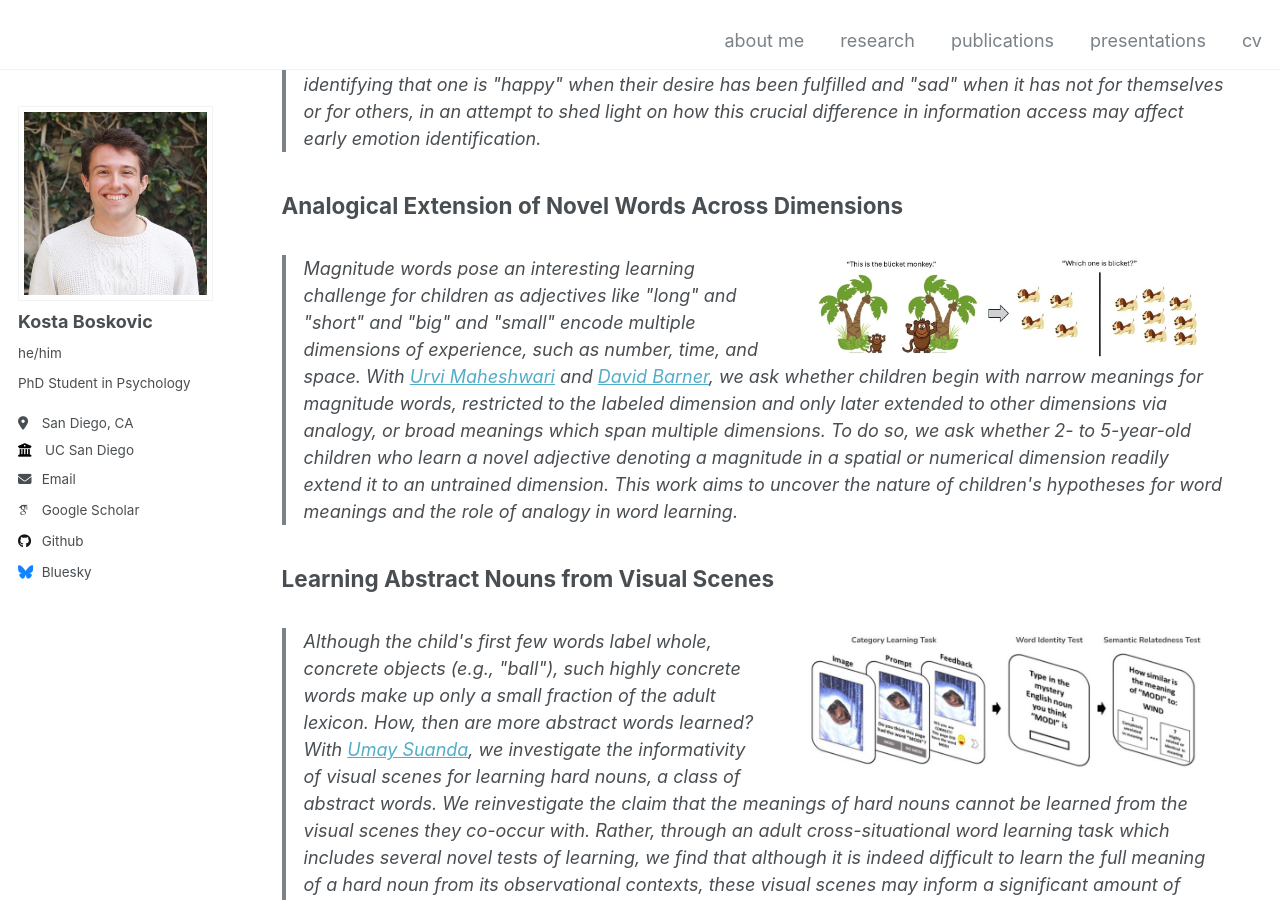
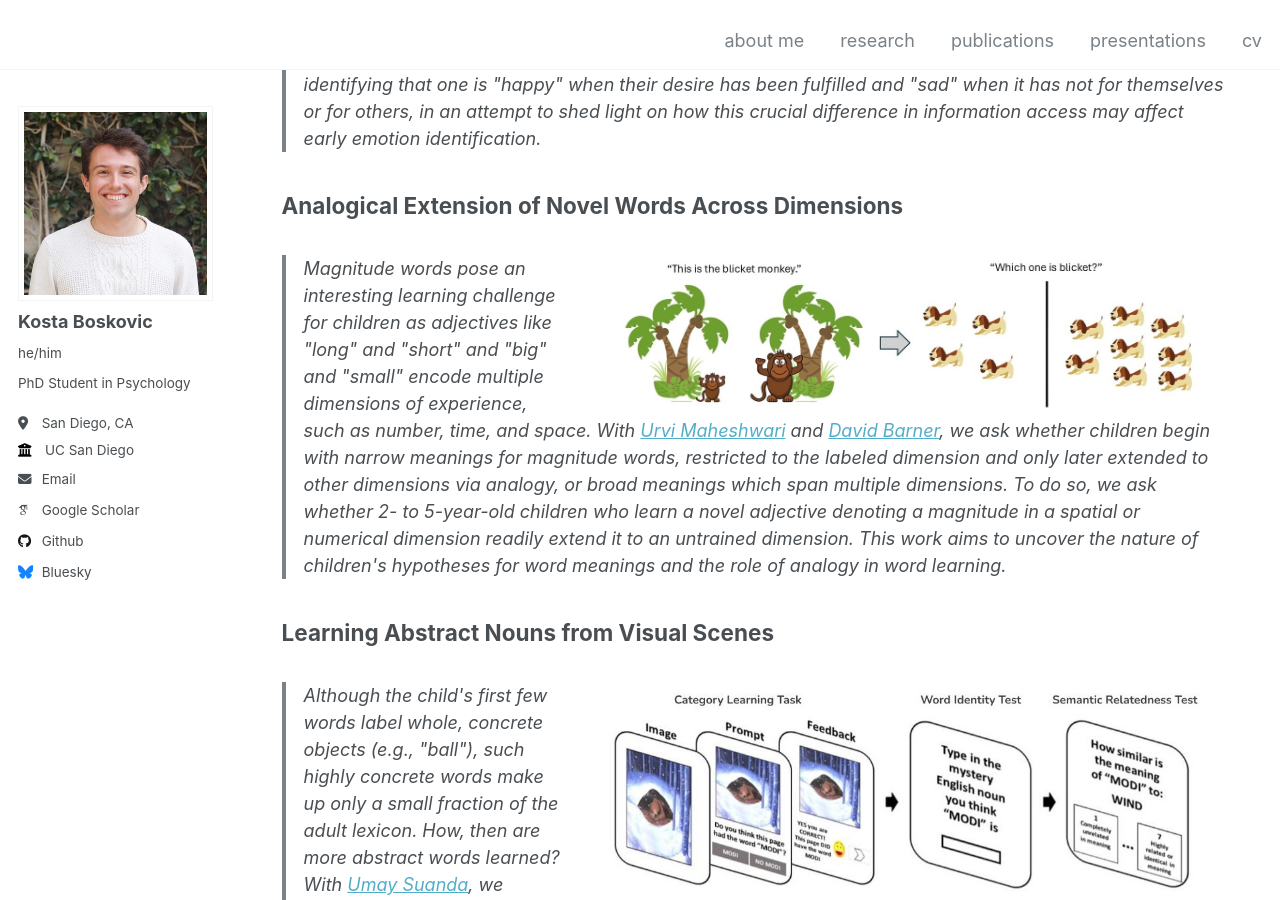
Before and after one commit to kostaboskovic/kostaboskovic.github.io, a Jekyll site: the page built from _pages/research.md, in a window 1280 px wide and 900 px high, scrolled down 1054 px. Built offline with Jekyll 4.4.1, drawn with Linux system fonts in a browser that asks for light colours; some web fonts are replaced.

```diff
--- a/_pages/research.md
+++ b/_pages/research.md
@@ -30,14 +30,14 @@ author_profile: true
 <h2 style="margin: 40px 0px 10px;">Analogical Extension of Novel Words Across Dimensions</h2>
 
 > <div style="margin-bottom: 30px;">
-   <img src="../images/Conceptualanalogyfigure.jpg" alt="age figure" style="float: right; margin: 0 20px 0 40px; width: 400px; height: auto;" />
+   <img src="../images/Conceptualanalogyfigure.jpg" alt="age figure" style="float: right; margin: 0 20px 0 40px; width: 600px; height: auto;" />
    Magnitude words pose an interesting learning challenge for children as adjectives like "long" and "short" and "big" and "small" encode multiple dimensions of experience, such as number, time, and space. With <a href="https://urvi-maheshwari.github.io/" target="_blank">Urvi Maheshwari</a> and <a href="https://psychology.ucsd.edu/people/profiles/dbarner.html" target="_blank">David Barner</a>, we ask whether children begin with narrow meanings for magnitude words, restricted to the labeled dimension and only later extended to other dimensions via analogy, or broad meanings which span multiple dimensions. To do so, we ask whether 2- to 5-year-old children who learn a novel adjective denoting a magnitude in a spatial or numerical dimension readily extend it to an untrained dimension. This work aims to uncover the nature of children's hypotheses for word meanings and the role of analogy in word learning.
 
 
 <h2 style="margin: 40px 0px 10px;">Learning Abstract Nouns from Visual Scenes</h2>
 
 > <div style="margin-bottom: 30px;">
-   <img src="../images/hardnounsdesign.jpg" alt="age figure" style="float: right; margin: 0 20px 0 40px; width: 400px; height: auto;" />
+   <img src="../images/hardnounsdesign.jpg" alt="age figure" style="float: right; margin: 0 20px 0 40px; width: 600px; height: auto;" />
    Although the child's first few words label whole, concrete objects (e.g., "ball"), such highly concrete words make up only a small fraction of the adult lexicon. How, then are more abstract words learned? With <a href="https://psychology.uconn.edu/person/umay-suanda/" target="_blank">Umay Suanda</a>, we investigate the informativity of visual scenes for learning hard nouns, a class of abstract words. We reinvestigate the claim that the meanings of hard nouns cannot be learned from the visual scenes they co-occur with. Rather, through an adult cross-situational word learning task which includes several novel tests of learning, we find that although it is indeed difficult to learn the full meaning of a hard noun from its observational contexts, these visual scenes may inform a significant amount of systematic partial knowledge of the word's meaning. It is possible that this foundation of knowledge about the word's meaning plays a role in leading the learner to full understanding when other sources of information, such as linguistic contexts, are incorporated.
 
 
```
